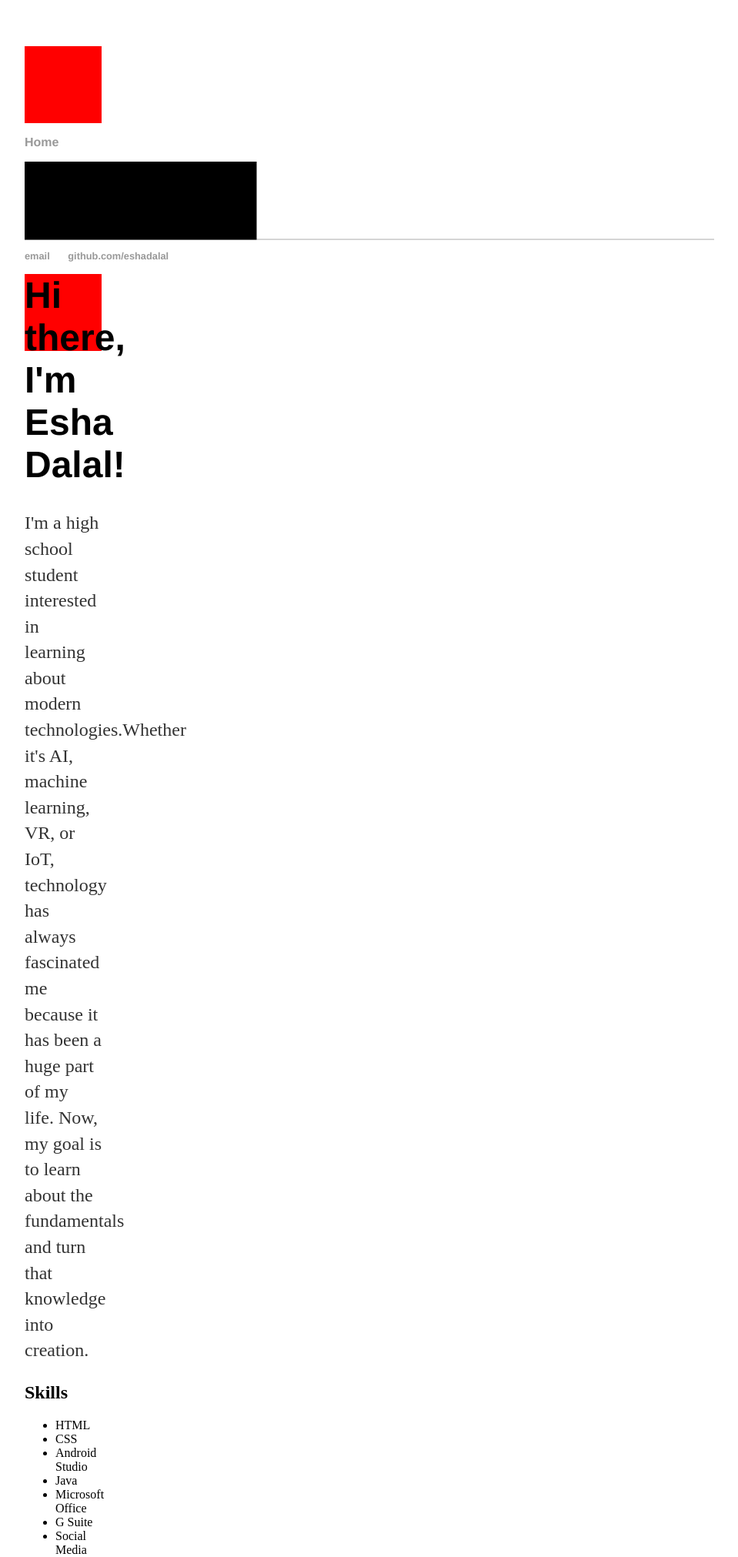
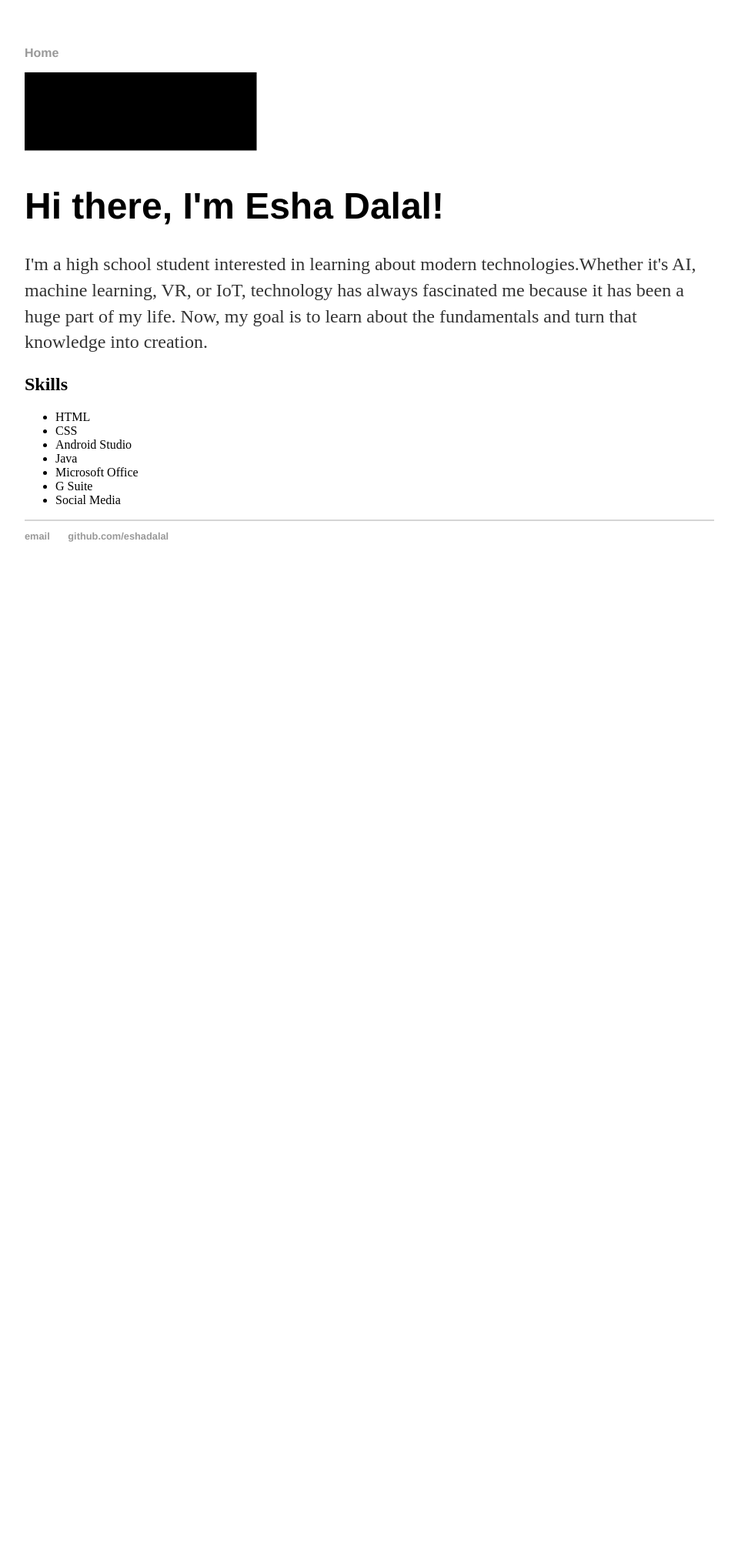
Before and after one commit to eshadalal/eshadalal.github.io, a Jekyll site: the page built from index.html, in a window 1280 px wide. Shown: the whole page at 77% size, without its empty margins (160-1119 px from the left). Built offline with Jekyll 4.4.1, drawn with Linux system fonts in a browser that asks for light colours; after the commit the page ends 900 px from its top, so only the background shows below that.

Commit message:
Update default.html

```diff
--- a/_layouts/default.html
+++ b/_layouts/default.html
@@ -1,25 +1,6 @@
 <!DOCTYPE html>
 <html>
 	<head>
-		<style>
-div {
-  width: 100px;
-  height: 100px;
-  background-color: red;
-  animation-name: example;
-  animation-duration: 4s;
-}
-
-@keyframes example {
-  from {background-color: red;}
-  to {background-color: yellow;}
-}
-</style>
-</head>
-<body>
-
-<div></div>
-
 		<title>{{ page.title }}</title>
 		<!-- link to main stylesheet -->
 		<link rel="stylesheet" type="text/css" href="/css/main.css">
```
